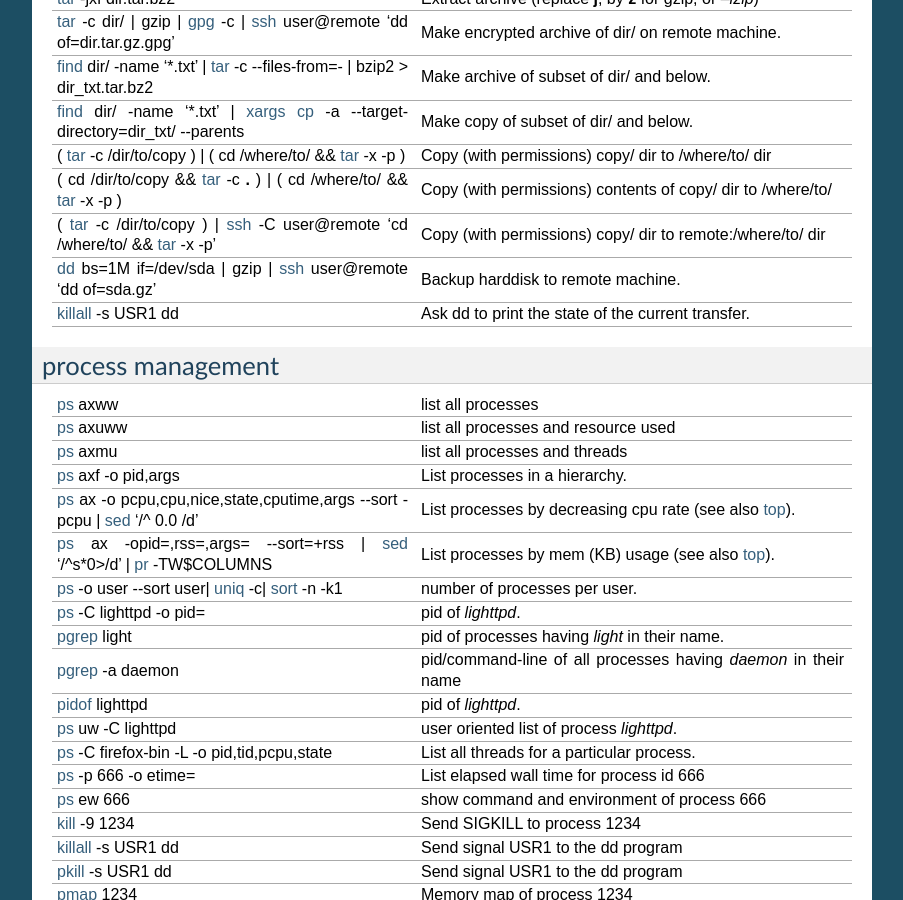
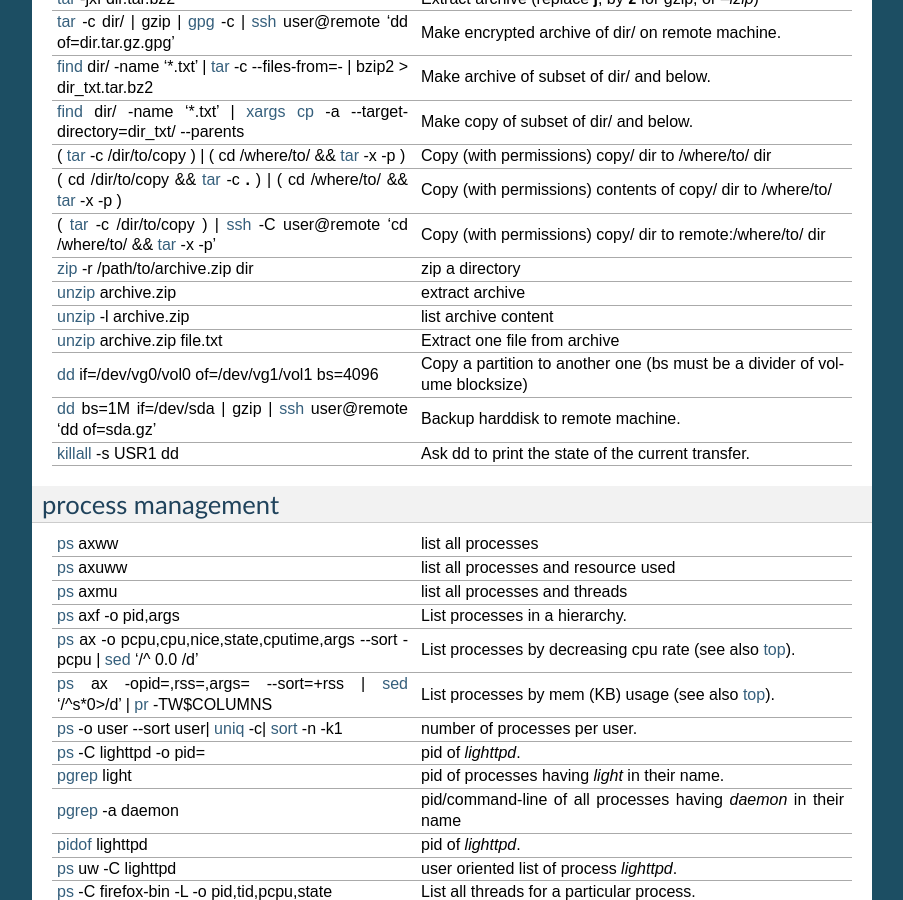
Before and after one commit to marczz/unix_memo, a Sphinx documentation site: the page built from source/commands.rst, in a window 1280 px wide and 900 px high, scrolled down 2021 px. Shown: the whole window, without its empty margins (198-1101 px from the left). Built offline with Sphinx 7.4.7, drawn with Linux system fonts in a browser that asks for light colours; the version number could not be read and is left out.

Commit message:
commands.rst: added zip commands

```diff
--- a/source/commands.rst
+++ b/source/commands.rst
@@ -123,6 +123,11 @@ archives and compression
    ( :man:`tar` -c /dir/to/copy ) | ( cd /where/to/ && :man:`tar` -x -p )%Copy (with permissions) copy/ dir to /where/to/ dir
    ( cd /dir/to/copy && :man:`tar` -c **.** ) | ( cd /where/to/ && :man:`tar` -x -p )%Copy (with permissions) contents of copy/ dir to /where/to/
    ( :man:`tar` -c /dir/to/copy ) | :man:`ssh` -C user\@remote 'cd /where/to/ && :man:`tar` -x -p'%Copy (with permissions) copy/ dir to remote:/where/to/ dir
+   :man:`zip` -r /path/to/archive.zip dir%zip a directory
+   :man:`unzip` archive.zip%extract archive
+   :man:`unzip` -l archive.zip%list archive content
+   :man:`unzip` archive.zip file.txt%Extract one file from archive
+   :coreutils:`dd` if=/dev/vg0/vol0 of=/dev/vg1/vol1 bs=4096%Copy a partition to another one (bs must be a divider of volume blocksize)
    :coreutils:`dd` bs=1M if=/dev/sda | gzip | :man:`ssh` user\@remote 'dd of=sda.gz'%Backup harddisk to remote machine.
    :man:`killall` -s USR1 dd%Ask dd to print the state of the current transfer.
 
```
